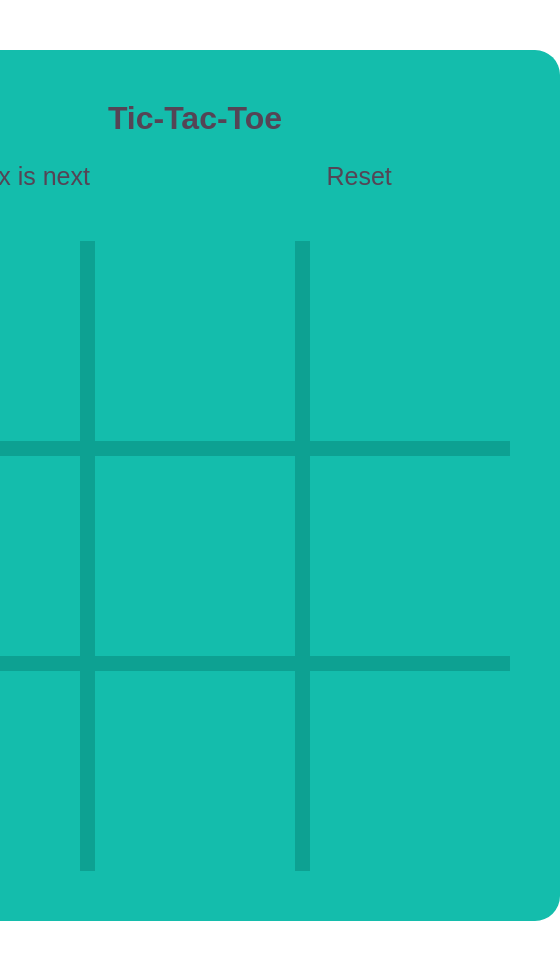
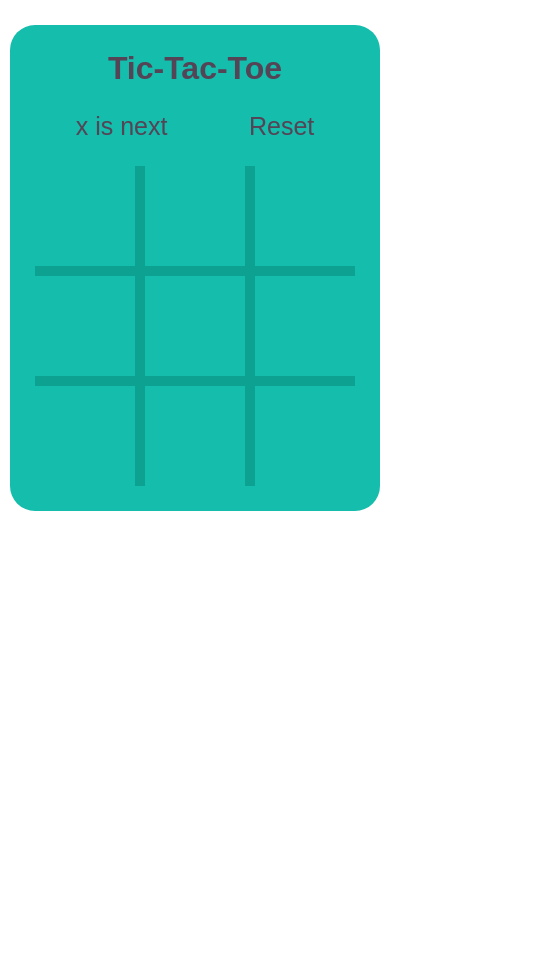
Before and after one commit to jimmontour/tic-tac-toe, a plain HTML site: page index.html in a window 390 px wide. Shown: the whole page, 560 px wide, since content can reach past the window. After the commit the page ends 844 px from the top, so only its background shows below. Drawn offline with Linux system fonts and the light colour scheme.

Commit message:
Added responsiveness with media queries

```diff
--- a/style.css
+++ b/style.css
@@ -76,3 +76,43 @@ body {
 .won::after {
     color: #bd022f;
 }
+
+@media only screen and (max-width: 1024px) {
+    .game-grid {
+        margin-top: 25px;
+        grid-gap: 10px;
+    }
+
+    .game-cell {
+        height: 150px;
+        width: 150px;
+    }
+
+    .x::after {
+        font-size: 150px;
+    }
+
+    .o::after {
+        font-size: 175px;
+    }
+}
+
+@media only screen and (max-width: 540px) {
+    .container {
+        margin: 25px;
+        padding: 25px;
+    }
+
+    .game-cell {
+        height: 100px;
+        width: 100px;
+    }
+
+    .x::after {
+        font-size: 100px
+    }
+
+    .o::after {
+        font-size: 125px;
+    }
+}
```
